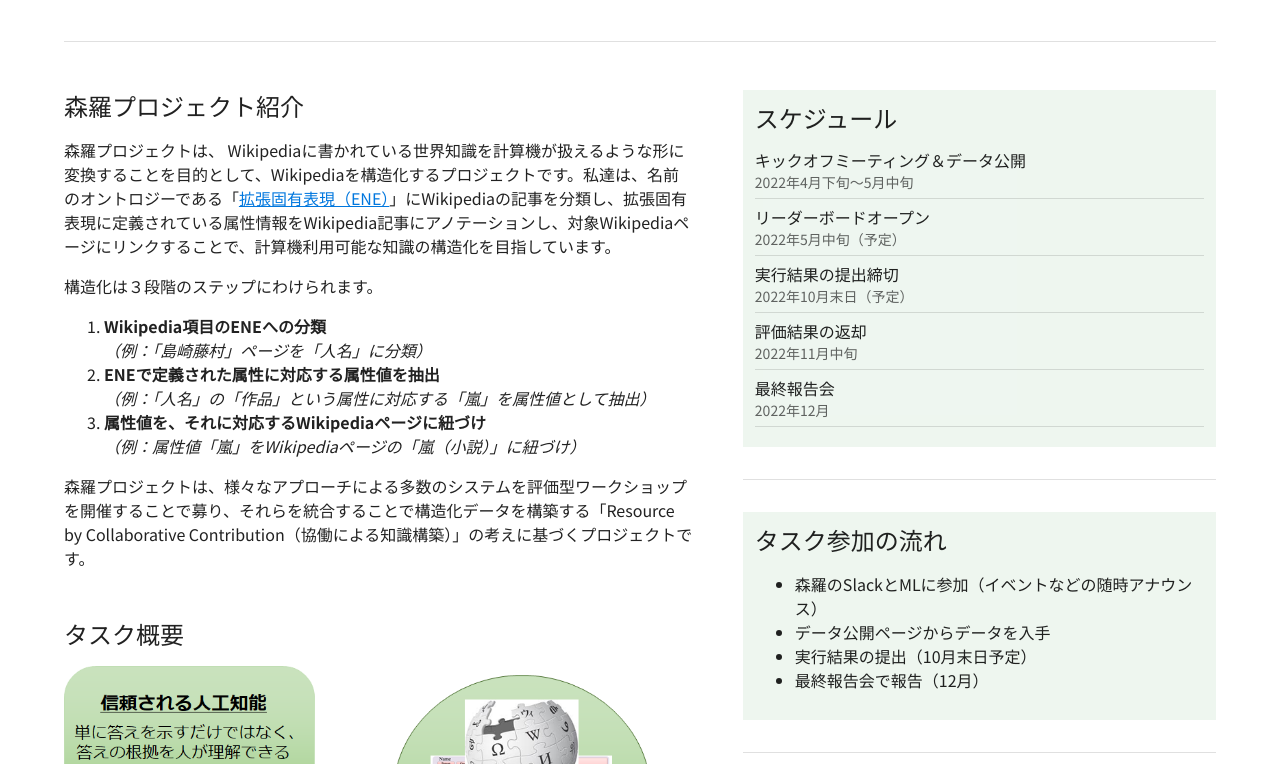
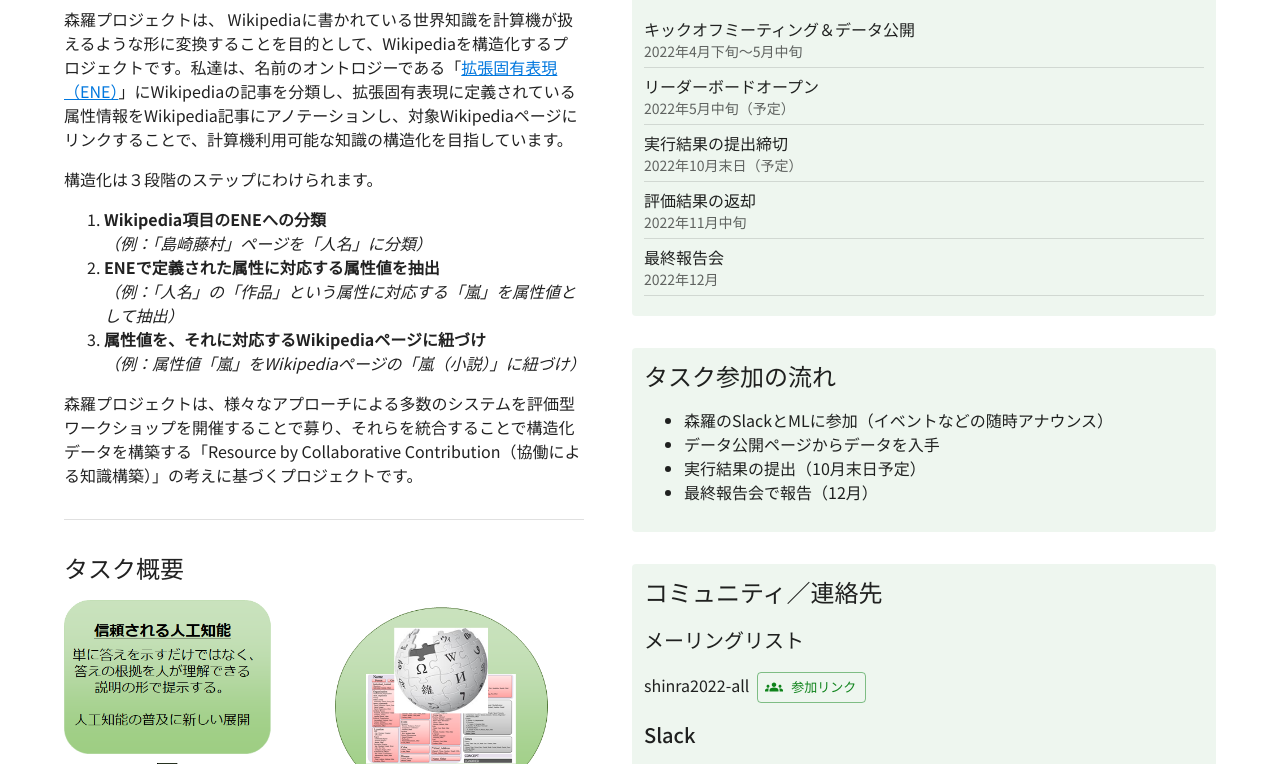
Before and after one commit to besna-institute/udagawa-shinra-project, a Next.js app: page /udagawa-shinra-project/ in a window 1280 px wide. Shown: the part 856-1620 px from the top of the page. Built offline with nearby package versions, Linux system fonts and the light colour scheme.

Commit message:
Fix layout

```diff
--- a/components/ContentBox.tsx
+++ b/components/ContentBox.tsx
@@ -12,10 +12,12 @@
   },
   green: {
     backgroundColor: "#0e832612",
+    borderRadius: "4px",
     padding: "0.75rem",
   },
   gray: {
     backgroundColor: "#f8f8f8",
+    borderRadius: "4px",
     padding: "0.75rem",
   },
 };
--- a/pages/index.tsx
+++ b/pages/index.tsx
@@ -8,6 +8,7 @@
   NewsList,
   ScheduleList,
 } from "../components";
+import { useRef, useEffect, useState } from "react";
 import { Paper, Divider } from "@mui/material";
 
 const newsItems = [
@@ -68,6 +69,17 @@
 ];
 
 const Home: NextPage = () => {
+  const leftRef = useRef<HTMLDivElement>(null);
+  const [maxHeight, setMaxHeight] = useState<number>(1200);
+
+  useEffect(() => {
+    if (leftRef.current) {
+      const left = leftRef.current.getBoundingClientRect();
+      if (left.height > maxHeight) {
+        setMaxHeight(left.height);
+      }
+    }
+  }, []);
   return (
     <Paper
       elevation={0}
@@ -75,27 +87,21 @@
         display: "grid",
         gridTemplateColumns: "minmax(0, 4fr) minmax(0, 3fr)",
         gridGap: "3rem",
-        gridTemplateAreas: `
+        gridTemplate: `
           "about            whatsnew"
           "shinra-video     whatsnew"
+          "leader-board     leader-board"
+          "mid-content-left mid-content-right" minmax(min-content, 1000px)
           "divider1         divider1"
-          "leader-board     leader-board"
+          "task-detail      task-detail"
           "divider2         divider2"
-          "mid-content-left mid-content-right"
-          "divider3         divider3"
-          "task-detail      task-detail"
-          "divider4         divider4"
           "reference        reference"
-          "divider5         divider5"
           "task-list        task-list"
         `,
       }}
     >
       <Divider sx={{ gridArea: "divider1" }} />
       <Divider sx={{ gridArea: "divider2" }} />
-      <Divider sx={{ gridArea: "divider3" }} />
-      <Divider sx={{ gridArea: "divider4" }} />
-      <Divider sx={{ gridArea: "divider5" }} />
       <ContentBox
         style={{
           gridArea: "about",
@@ -138,12 +144,24 @@
       <div
         style={{
           gridArea: "mid-content-right",
-          display: "flex",
-          flexDirection: "column",
+          display: "grid",
           rowGap: "2rem",
+          gridTemplate: `
+            "schedule" max-content
+            "flow" max-content
+            "contact" max-content
+            "committee" max-content
+            "related-research" auto
+          `,
+          maxHeight: `${maxHeight}px`,
         }}
       >
-        <ContentBox theme="green">
+        <ContentBox
+          style={{
+            gridArea: "schedule",
+          }}
+          theme="green"
+        >
           <h2 id="schedule">スケジュール</h2>
           <ScheduleList
             items={[
@@ -164,7 +182,6 @@
             ]}
           />
         </ContentBox>
-        <Divider />
         <ContentBox
           style={{
             gridArea: "flow",
@@ -179,7 +196,6 @@
             <li>最終報告会で報告（12月）</li>
           </ul>
         </ContentBox>
-        <Divider />
         <ContentBox
           style={{
             gridArea: "contact",
@@ -206,7 +222,6 @@
             <em>shinra2022-info （at） googlegroups.com</em>
           </p>
         </ContentBox>
-        <Divider />
         <ContentBox
           style={{
             gridArea: "committee",
@@ -233,11 +248,9 @@
             ]}
           />
         </ContentBox>
-        <Divider />
         <ContentBox
           style={{
             gridArea: "related-research",
-            maxHeight: 1000,
             overflow: "auto",
           }}
           theme="gray"
@@ -528,14 +541,25 @@
         </div>
       </ContentBox>
       <div
+        ref={leftRef}
+        id="mid-content-left"
         style={{
           gridArea: "mid-content-left",
-          display: "flex",
-          flexDirection: "column",
-          rowGap: "3rem",
+          display: "grid",
+          rowGap: "2rem",
+          gridTemplate: `
+            "introduction" max-content
+            "divider1" max-content
+            "overview" max-content
+          `,
         }}
       >
-        <ContentBox theme="white">
+        <ContentBox
+          style={{
+            gridArea: "introduction",
+          }}
+          theme="white"
+        >
           <h2 id="introduction">森羅プロジェクト紹介</h2>
           <p>
             森羅プロジェクトは、
@@ -571,7 +595,17 @@
             Contribution（協働による知識構築）」の考えに基づくプロジェクトです。
           </p>
         </ContentBox>
-        <ContentBox theme="white">
+        <Divider
+          style={{
+            gridArea: "divider1",
+          }}
+        />
+        <ContentBox
+          style={{
+            gridArea: "overview",
+          }}
+          theme="white"
+        >
           <h2 id="overview">タスク概要</h2>
           <img
             src="/udagawa-shinra-project/shinra2022-fig1.png"
```
